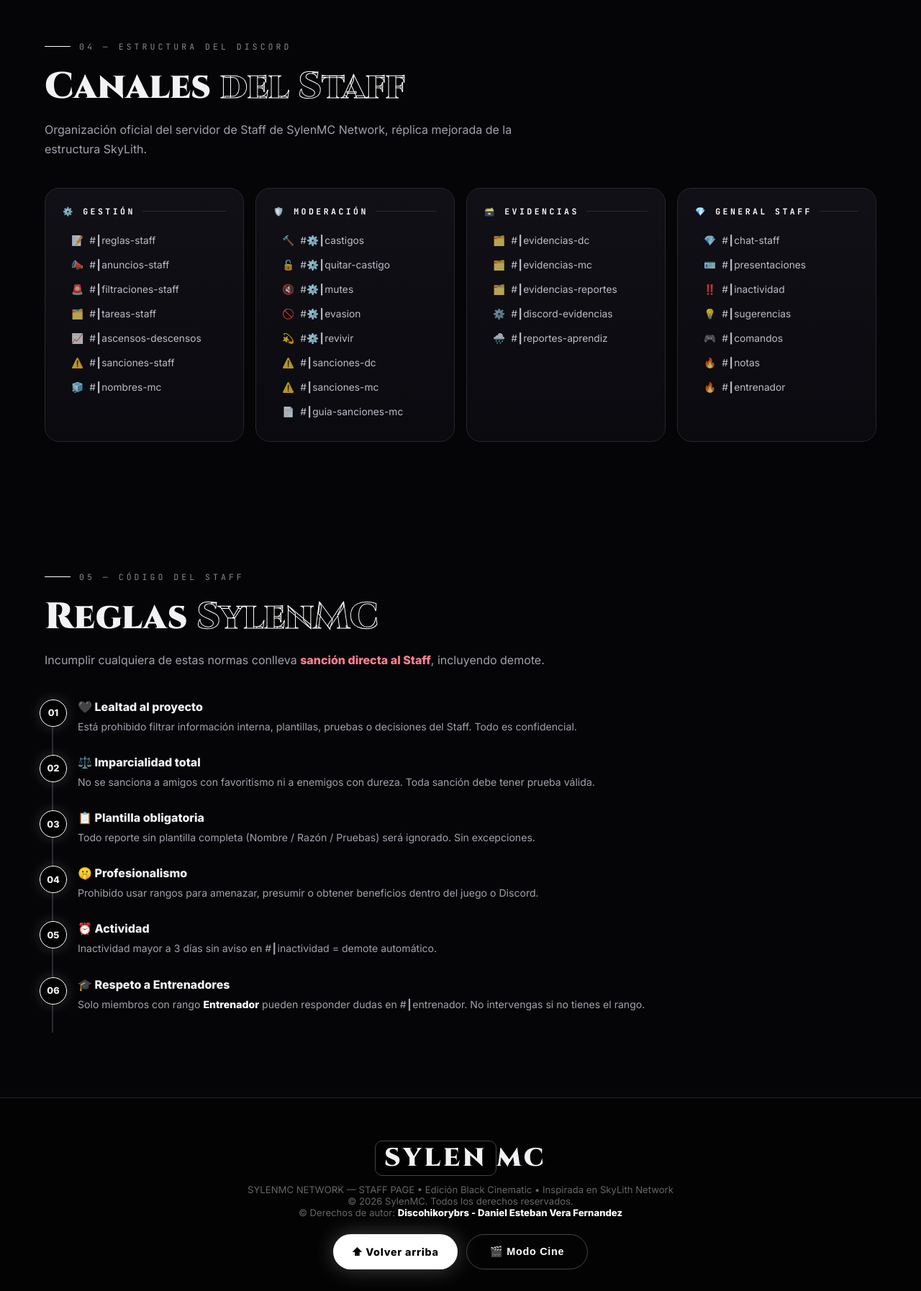
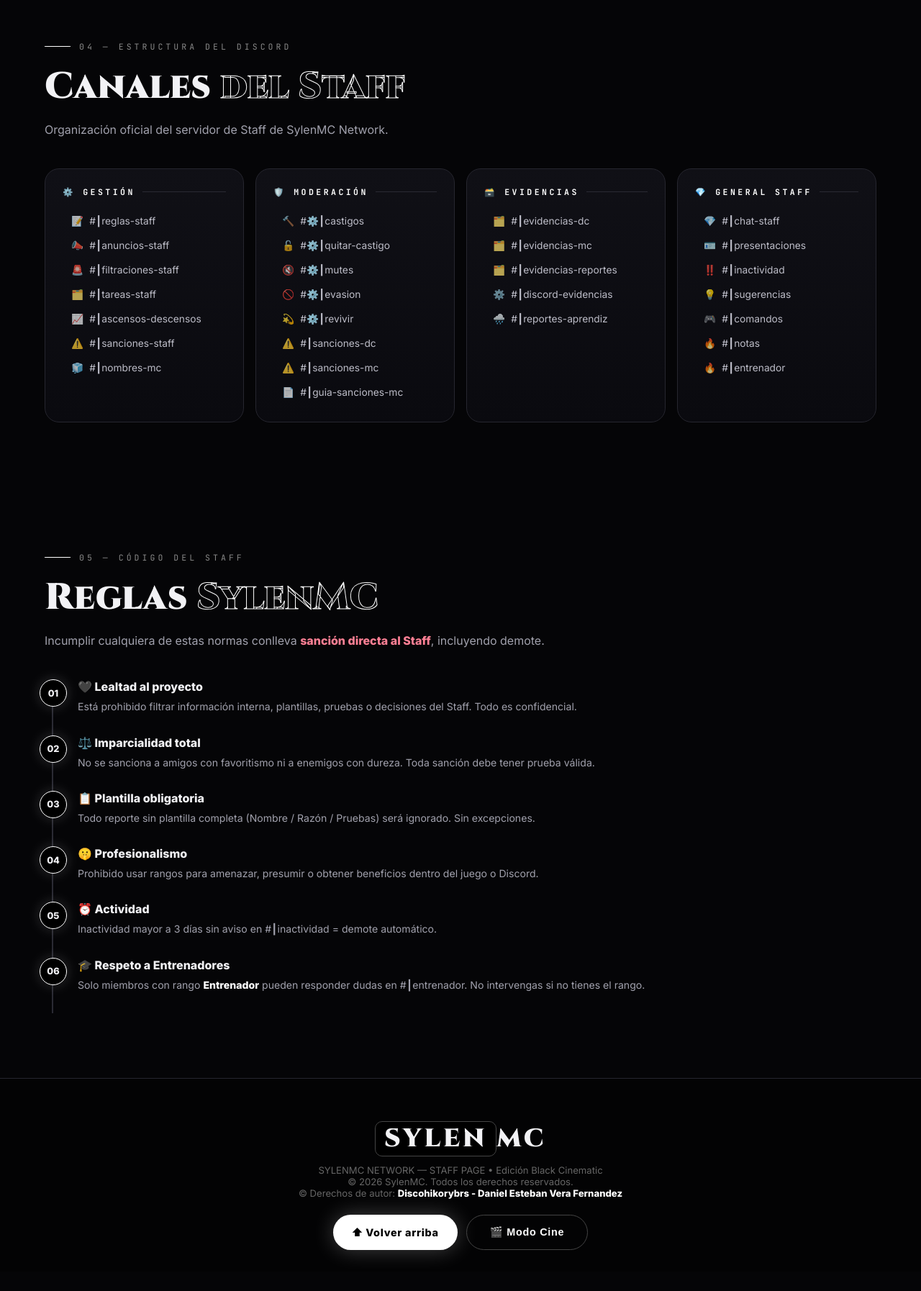
Before and after one commit to discohikory/sylenmc-staff-page, a plain HTML site: page index.html in a window 1280 px wide. Shown: the part 5048-6842 px from the top of the page at 72% size. After the commit the page ends 6815 px from the top, so only its background shows below. Drawn offline with Linux system fonts and the light colour scheme; animation ran at ten frames a second.

Commit message:
fix: quitar menciones a SkyLith

```diff
--- a/index.html
+++ b/index.html
@@ -313,7 +313,7 @@
   <div class="reveal">
     <div class="sec-label">04 — Estructura del Discord</div>
     <h2 class="sec-title">Canales <em>del Staff</em></h2>
-    <p class="sec-sub">Organización oficial del servidor de Staff de SylenMC Network, réplica mejorada de la estructura SkyLith.</p>
+    <p class="sec-sub">Organización oficial del servidor de Staff de SylenMC Network.</p>
   </div>
   <div class="chan-grid">
     <div class="chan-cat reveal"><h4>⚙️ Gestión</h4>
@@ -349,7 +349,7 @@
 
 <footer>
   <div class="foot-logo"><span>SYLEN</span>MC</div>
-  <p>SYLENMC NETWORK — STAFF PAGE • Edición Black Cinematic • Inspirada en SkyLith Network<br>© 2026 SylenMC. Todos los derechos reservados.<br>© Derechos de autor: <b style="color:#fff">Discohikorybrs - Daniel Esteban Vera Fernandez</b></p>
+  <p>SYLENMC NETWORK — STAFF PAGE • Edición Black Cinematic<br>© 2026 SylenMC. Todos los derechos reservados.<br>© Derechos de autor: <b style="color:#fff">Discohikorybrs - Daniel Esteban Vera Fernandez</b></p>
   <div class="foot-btns">
     <a href="#inicio" class="btn btn-white" style="padding:12px 26px">⬆ Volver arriba</a>
     <button class="btn btn-ghost" onclick="toggleCinema()">🎬 Modo Cine</button>
```
